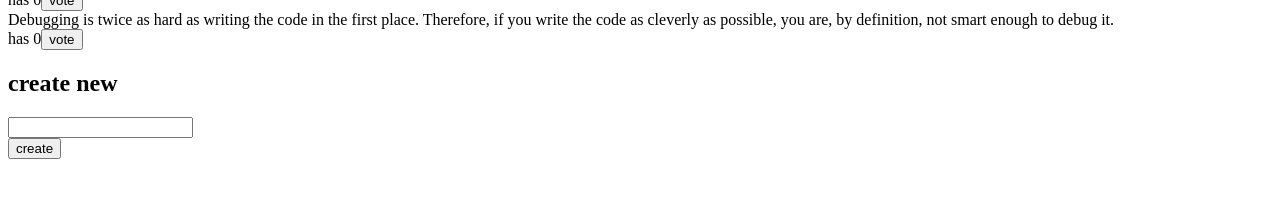
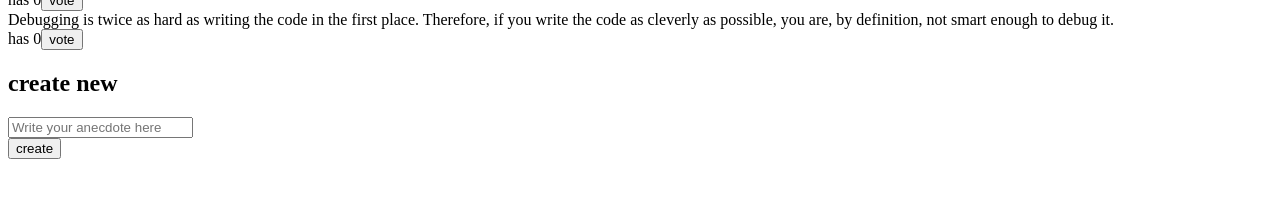
Before and after one commit to Liisukki/redux-anecdotes, a React (Vite) app: page / in a window 1280 px wide. Shown: the part 251-448 px from the top of the page. Built offline with nearby package versions, Linux system fonts and the light colour scheme.

Commit message:
6.7 anekdootit, step4 ja step5

```diff
--- /dev/null
+++ b/src/AnecdoteForm.jsx
@@ -0,0 +1,32 @@
+import { useState } from 'react'
+import { useDispatch } from 'react-redux'
+import { createAnecdote } from './reducers/anecdoteReducer'
+
+const AnecdoteForm = () => {
+  const [newAnecdote, setNewAnecdote] = useState('')
+  const dispatch = useDispatch()
+
+  const addAnecdote = (event) => {
+    event.preventDefault()
+    dispatch(createAnecdote(newAnecdote))
+    setNewAnecdote('') // Tyhjennetään syötekenttä
+  }
+
+  return (
+    <div>
+      <h2>create new</h2>
+      <form onSubmit={addAnecdote}>
+        <div>
+          <input
+            value={newAnecdote}
+            onChange={(e) => setNewAnecdote(e.target.value)}
+            placeholder="Write your anecdote here"
+          />
+        </div>
+        <button type="submit">create</button>
+      </form>
+    </div>
+  )
+}
+
+export default AnecdoteForm
--- a/src/App.jsx
+++ b/src/App.jsx
@@ -1,28 +1,15 @@
 import { useSelector, useDispatch } from 'react-redux'
-import { useState } from 'react'
+import { voteAnecdote } from './reducers/anecdoteReducer'
+import AnecdoteForm from './AnecdoteForm'
 
 const App = () => {
-  const [newAnecdote, setNewAnecdote] = useState('') // Reactin tila syötteen hallintaan
   const anecdotes = useSelector(state => state)
   const dispatch = useDispatch()
 
   const vote = (id) => {
-    dispatch({
-      type: 'VOTE',
-      payload: { id }
-    })
+    dispatch(voteAnecdote(id)) // Käytetään action creator -funktiota
   }
 
-  const createAnecdote = (event) => {
-    event.preventDefault()
-    dispatch({
-      type: 'CREATE',
-      payload: { content: newAnecdote }
-    })
-    setNewAnecdote('') // Tyhjennetään syötekenttä
-  }
-
-  // Järjestä anekdootit äänien mukaan laskevaan järjestykseen
   const sortedAnecdotes = [...anecdotes].sort((a, b) => b.votes - a.votes)
 
   return (
@@ -39,16 +26,7 @@ const App = () => {
           </div>
         </div>
       )}
-      <h2>create new</h2>
-      <form onSubmit={createAnecdote}>
-        <div>
-          <input
-            value={newAnecdote}
-            onChange={(e) => setNewAnecdote(e.target.value)}
-          />
-        </div>
-        <button type="submit">create</button>
-      </form>
+      <AnecdoteForm /> {/* Uusi komponentti anekdootin luomiseen */}
     </div>
   )
 }
--- a/src/reducers/anecdoteReducer.js
+++ b/src/reducers/anecdoteReducer.js
@@ -19,17 +19,20 @@ const asObject = (anecdote) => {
 
 const initialState = anecdotesAtStart.map(asObject)
 
-const reducer = (state = initialState, action) => {
+const anecdoteReducer = (state = initialState, action) => {
   console.log('state now: ', state)
   console.log('action', action)
 
   switch (action.type) {
     case 'VOTE': {
       const id = action.payload.id
-      return state.map(anecdote =>
-        anecdote.id === id
-          ? { ...anecdote, votes: anecdote.votes + 1 }
-          : anecdote
+      const anecdoteToVote = state.find(a => a.id === id)
+      const votedAnecdote = {
+        ...anecdoteToVote,
+        votes: anecdoteToVote.votes + 1
+      }
+      return state.map(a =>
+        a.id !== id ? a : votedAnecdote
       )
     }
     case 'CREATE': {
@@ -45,4 +48,19 @@ const reducer = (state = initialState, action) => {
   }
 }
 
-export default reducer
+// Action creatorit
+export const voteAnecdote = (id) => {
+  return {
+    type: 'VOTE',
+    payload: { id }
+  }
+}
+
+export const createAnecdote = (content) => {
+  return {
+    type: 'CREATE',
+    payload: { content }
+  }
+}
+
+export default anecdoteReducer
```
